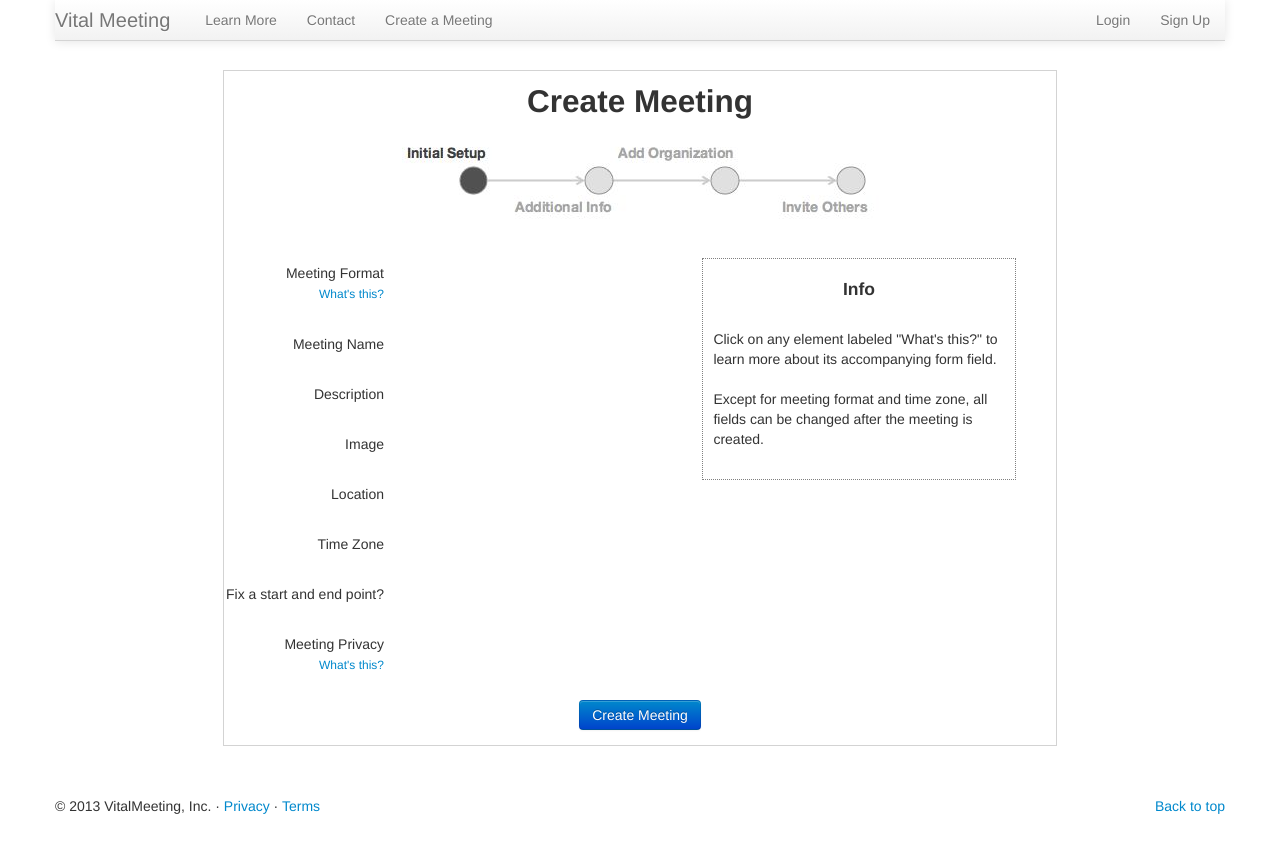
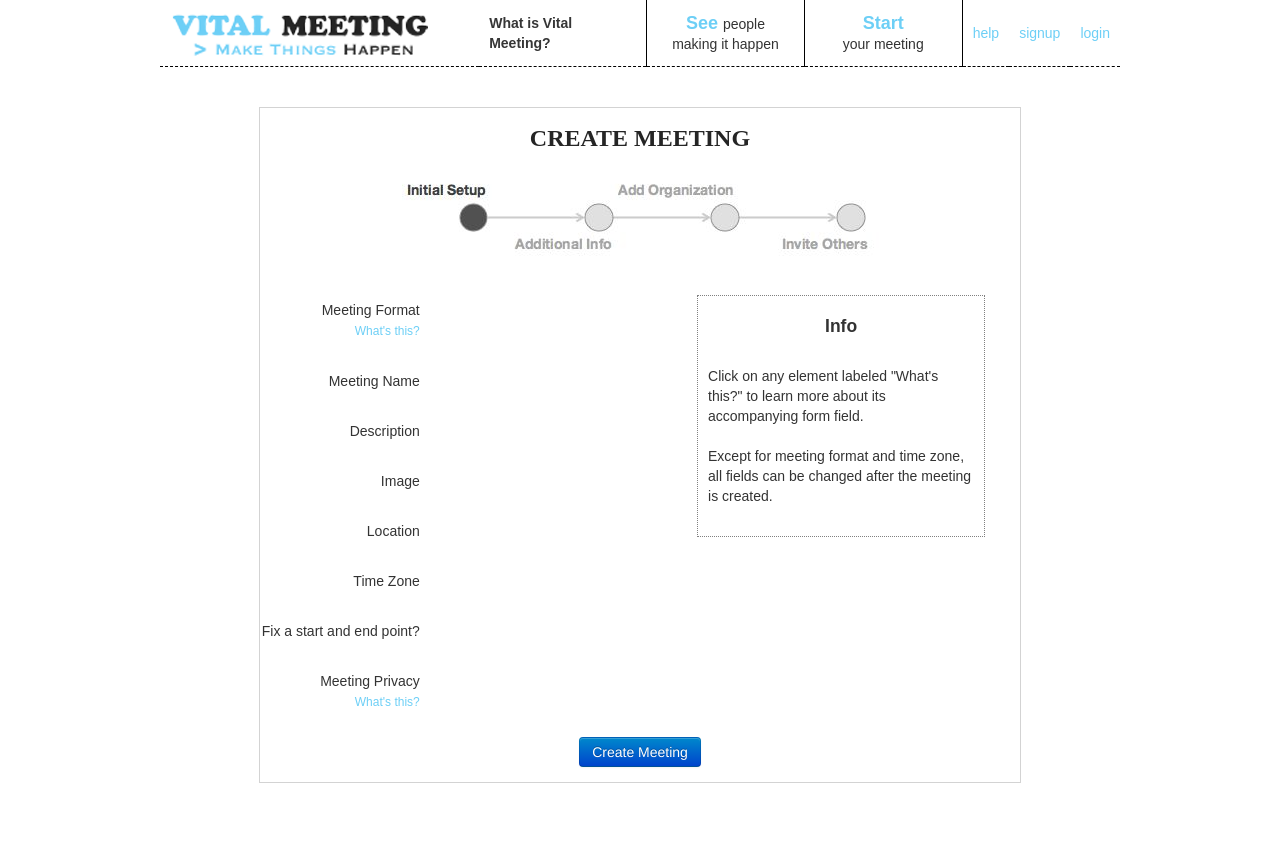
Before and after one commit to estonkm/meetings, a Django app: template meetingapp/templates/create.html in a window 1280 px wide. After the commit the page ends 783 px from the top, so only its background shows below. Run offline with Django 3.2, Linux system fonts and the light colour scheme; the template is opened without the code that fills it, so the values that code supplies are empty; parts of the project's set-up code (start-up, migrations or seed data) failed here and were passed over; some libraries are stand-ins or nearby versions.

Commit message:
features

```diff
--- a/meetingapp/templates/attachorg.html
+++ b/meetingapp/templates/attachorg.html
@@ -7,7 +7,7 @@
 
 <div class="center_block container" style="min-width: 720px;">
 	<div style="text-align: center;">
-		<h2>Organization?</h2>
+		<h2 style="text-align: center;">Organization?</h2>
 		<img src="{% static "flow3.jpg" %}">
 	</div>
 	<div class="form_block">
--- a/meetingapp/templates/base.html
+++ b/meetingapp/templates/base.html
@@ -2,7 +2,7 @@
 <html lang="en">
 <head>
 	<meta charset="utf-8">
-	<title>Vital Meeting &middot; Structured Online Meetings</title>
+	<title>Vital Meeting &middot; Make Things Happen</title>
     <meta name="viewport" content="width=device-width, initial-scale=1.0">
     <meta name="description" content="">
     <meta name="author" content="">
@@ -23,6 +23,8 @@
 
     <link href="{% static "flexslider/flexslider.css" %}" rel="stylesheet">
 
+    <link rel="stylesheet" type="text/css" href="{% static "vitalmeeting.css" %}" />
+
     <!--<script src="{% static "jquery/ui/jquery.ui.core.js" %}"></script>
     <script src="{% static "jquery/ui/jquery.ui.widget.js" %}"></script>
 
@@ -30,6 +32,58 @@
 
 
 </head>
+
+<body style="padding: 0px;">
+<div class="header" style="margin-bottom: 40px;">
+
+  <div id="box1">
+    {% if not user.is_authenticated %}
+      <table>
+      <tr class="header">
+      <td class="column1"> <a href="/"> <img src="{% static "images/logo.gif" %}" width="258" height="46" alt="Vital Meeting"> </a> </td>
+      <td class="column2"> <a id="column2" href=""> What is Vital <br /> Meeting? </a> </td>
+      <td class="column3"> <a href=""> <span> See </span> </a> people <br /> making it happen </td>
+      <td class="column4"> <a href="/create/"> <span> Start </span> </a> <br /> your meeting </td>
+      <td class="column5"> <a href=""> help </a> </td>
+      <td class="column6"> <a href="/signup/"> signup </a> </td>
+      <td class="column7"> <a href="/login/"> login </a> </td>
+      </tr>
+      </table>
+    {% else %}
+    <table>
+    <tr class="header">
+    <td class="column1"> <a href="/"> <img src="{% static "images/logo.gif" %}" width="258" height="46" alt="Vital Meeting"> </a> </td>
+    <td class="column3"> <a href=""> <span> See </span> </a> people <br /> making things happen </td>
+    <td class="column4"> <a href="/contacts/"> <span> My Contacts </span> </a> </td>
+    <td class="column4"> <a href="/home/"> <span> My Meetings </span> </a> </td>
+    <td class="column5"> <a href=""> help </a> </td>
+    <td class="column6"> <a href=""> {% if account.prof_pic != 'None' %}<img src="{{account.prof_pic.url}}" style="width: 50px; height: 50px;"> {% endif %}</a> </td>
+    <td class="column7"> {{user.first_name}} {{user.last_name}}<br /> <a href="../logout/"> logout </a> </td>
+    </tr>
+    </table>
+    {% endif %}
+  </div> <!-- end of box1 -->
+
+</div>
+<div class="container">
+  {% block content %}
+      Content
+  {% endblock %}
+</div>
+
+<!-- <div class="footer" style="margin-top: 50px;">
+<p>
+<ul>
+<li> <a href=""> help </a>  </li>
+<li> <a href=""> privacy </a>  </li>
+<li> <a href=""> terms </a>  </li>
+<li> <a href=""> contact </a>  </li>
+<li> <a href=""> copyright &copy; 2013 VitalMeeting, Inc.  </a> </li>
+</ul>
+</p>
+</div> -->
+
+</body>
 
 <script type='text/javascript'>
 var _glc =_glc || []; _glc.push('all_ag9zfmNsaWNrZGVza2NoYXRyDgsSBXVzZXJzGJn89g4M');
@@ -41,144 +95,6 @@ glcspt.async = true; glcspt.src = glcpath + 'livechat-new.js';
 var s = document.getElementsByTagName('script')[0];s.parentNode.insertBefore(glcspt, s);
 </script>
 
-
-<body>
-	<div class="navbar navbar-fixed-top">
-
-    <div class="container">
-  <div class="navbar-inner">
-				<a class="brand" href="..">Vital Meeting</a>
-				<div class="nav-collapse collapse">
-					<ul class="nav">
-						<li class="">
-							<a data-toggle="modal" role="button" href="#learnMore">Learn More</a>
-						</li>
-						<li class="">
-							<a data-toggle="modal" role="button" href="#contactInfo">Contact</a>
-						</li>
-						<li class="">
-							<a href="/create/">Create a Meeting</a>
-						</li>
-					</ul>
-        </div>
-        <ul class="nav pull-right">
-          {% if user.is_authenticated %}
-          <li class="">
-            <a href="../home/">My Meetings</a>
-          </li>
-          <li class="">
-            <a href="../profile/">Profile</a>
-          </li>
-          <li class="">
-            <a href="../contacts/">Contacts</a>
-          <li>
-          <li class="">
-            <a href="../logout/">Logout</a>
-          </li>
-          {% else %}
-          <li class="">
-            <a href="../login/">Login</a>
-          </li>
-          <li class="">
-            <a href="../signup/">Sign Up</a>
-          </li>
-          {% endif %}
-        </ul>
-        <button type="button" class="btn btn-navbar" data-toggle="collapse" data-target=".nav-collapse">
-          <span class="icon-bar"></span>
-          <span class="icon-bar"></span>
-          <span class="icon-bar"></span>
-        </button>
-			</div>
-		</div>
-	</div>
-    {% block content %}
-        Content
-    {% endblock %}
-    <div class="container">
-	    <footer style="margin-top: 50px;">
-	        <p class="pull-right"><a href="#">Back to top</a></p>
-	        <p>&copy; 2013 VitalMeeting, Inc. &middot; <a data-toggle="modal" role="button" href="#myModal">Privacy</a> &middot; <a data-toggle="modal" role="button" href="#myModal">Terms</a></p>
-	    </footer>
-	</div>
-
-</body>
-
-<div id="myModal" class="modal hide fade" tabindex="-1" role="dialog" aria-labelledby="myModalLabel" aria-hidden="true">
-  <div class="modal-header">
-    <button type="button" class="close" data-dismiss="modal" aria-hidden="true">×</button>
-    <h3 id="myModalLabel">Under Construction</h3>
-  </div>
-  <div class="modal-body">
-    <p>Please check back later!</p>
-  </div>
-  <div class="modal-footer">
-    <button type="button" data-dismiss="modal" class="btn btn-primary">Ok</button>
-  </div>
-</div>
-
-<div id="contactInfo" class="modal hide fade" tabindex="-1" role="dialog" aria-labelledby="myModalLabel" aria-hidden="true">
-  <div class="modal-header">
-    <button type="button" class="close" data-dismiss="modal" aria-hidden="true">×</button>
-    <h3 id="myModalLabel">Contact Information</h3>
-  </div>
-  <div class="modal-body">
-    <p>info@vitalmeeting.com - don't hesitate to shoot us an email!</p>
-  </div>
-  <div class="modal-footer">
-    <button type="button" data-dismiss="modal" class="btn btn-primary">Close</button>
-  </div>
-</div>
-
-<div id="learnMore" class="modal hide fade" tabindex="-1" role="dialog" aria-labelledby="myModalLabel" aria-hidden="true">
-  <div class="modal-header">
-    <button type="button" class="close" data-dismiss="modal" aria-hidden="true">×</button>
-    <h3 id="myModalLabel">Make It Happen.</h3>
-  </div>
-  <div class="modal-body">
-    <div style="margin: auto; width: 400px; height: 300px;">
-      <div class="flexslider">
-          <ul class="slides">
-            <li>
-              <img src="{% static "meeting_identify.jpg" %}" style="width: 400px; height: 300px;">
-            </li>
-            <li>
-              <img src="{% static "meeting_invite.jpg" %}" style="width: 400px; height: 300px;">
-            </li>
-            <li>
-              <img src="{% static "meeting_concoct.jpg" %}" style="width: 400px; height: 300px;">
-            </li>
-            <li>
-              <img src="{% static "meeting_achieve.jpg" %}" style="width: 400px; height: 300px;">
-            </li>
-          </ul>
-      </div>
-    </div>
-    <br><br><br>
-    <p>Is there something you wish would be done but no one seems to take on the problem?</p>
-    <p>Is there a project you'd like to accomplish and want support for?</p>
-    <p>Do you wish you could speak directly with the people in authority?</p><br>
-
-    <p>Stop wishing and take action:</p><br>
-
-    <p>1. Create an Interview and raise your issue with the person responsible.</p>
-    <p>2. Create an Online Project and Invite People to Brainstorm.</p>
-    <p>3. Create an Interactive Chat and Invite People for An Online Chat Session.</p><br>
-
-    <p>Vital Meeting - Make It Happen.</p>
-  </div>
-  <div class="modal-footer">
-    <button type="button" data-dismiss="modal" class="btn btn-primary">Close</button>
-  </div>
-</div>
-
-<script src="{% static "flexslider/jquery.flexslider-min.js" %}"></script>
-
-<script>
-$('#learnMore').on('shown', function() {
-  $('.flexslider').flexslider({ animation: "slide"});
-});
-</script>
 
 <script type="text/javascript">
 
--- a/meetingapp/templates/create.html
+++ b/meetingapp/templates/create.html
@@ -8,7 +8,7 @@
 
 <div class="center_block container" style="min-width: 720px;">
 	<div style="text-align: center;">
-		<h2>Create Meeting</h2>
+		<h2 style="text-align: center;">Create Meeting</h2>
 		<img src="{% static "flow1.jpg" %}">
 	</div>
 	<div class="form_block">
--- a/meetingapp/templates/home.html
+++ b/meetingapp/templates/home.html
@@ -9,10 +9,10 @@
 <div id="box1">
 <table>
 <tr class="header">
-<td class="column1"> <a href="index.html"> <img src="{% static "images/logo.gif" %}" width="258" height="46" alt="Vital Meeting"> </a> </td>
+<td class="column1"> <a href="/"> <img src="{% static "images/logo.gif" %}" width="258" height="46" alt="Vital Meeting"> </a> </td>
 <td class="column3"> <a href=""> <span> See </span> </a> people <br /> making things happen </td>
-<td class="column4"> <a href="../contacts/"> <span> My Contacts </span> </a> </td>
-<td class="column4"> <a href="../home/"> <span> My Meetings </span> </a> </td>
+<td class="column4"> <a href="/contacts/"> <span> My Contacts </span> </a> </td>
+<td class="column4"> <a href="/home/"> <span> My Meetings </span> </a> </td>
 <td class="column5"> <a href=""> help </a> </td>
 <td class="column6"> <a href=""> {% if account.prof_pic != 'None' %}<img src="{{account.prof_pic.url}}" style="width: 50px; height: 50px;"> {% endif %}</a> </td>
 <td class="column7"> {{user.first_name}} {{user.last_name}}<br /> <a href="../logout/"> logout </a> </td>
--- a/meetingapp/templates/invite.html
+++ b/meetingapp/templates/invite.html
@@ -21,7 +21,7 @@
 
 <div class="center_block container" style="width: 80%; min-width: 720px;">
 	<div style="text-align: center;">
-		<h2>Invite Others</h2>
+		<h2 style="text-align: center;">Invite Others</h2>
 		<img src="{% static "flow4.jpg" %}">
 	</div>
 	<div class="form_block" style="width: 60%;">
--- a/meetingapp/templates/setchat.html
+++ b/meetingapp/templates/setchat.html
@@ -8,7 +8,7 @@
 
 <div class="center_block container" style="min-width: 720px;">
 	<div style="text-align: center;">
-		<h2>Set Interactive Chat</h2>
+		<h2 style="text-align: center;">Set Interactive Chat</h2>
 		<img src="{% static "flow2.jpg" %}">
 	</div>
 	<div class="form_block">
--- a/meetingapp/templates/setinterview.html
+++ b/meetingapp/templates/setinterview.html
@@ -8,7 +8,7 @@
 
 <div class="center_block container" style="min-width: 720px;">
 	<div style="text-align: center;">
-		<h2>Set Interview</h2>
+		<h2 style="text-align: center;">Set Interview</h2>
 		<img src="{% static "flow2.jpg" %}">
 	</div>
 	<div class="form_block">
--- a/meetingapp/templates/setnormal.html
+++ b/meetingapp/templates/setnormal.html
@@ -8,7 +8,7 @@
 
 <div class="center_block container" style="min-width: 720px;">
 	<div style="text-align: center;">
-		<h2>Add Agenda Items</h2>
+		<h2 style="text-align: center;">Add Agenda Items</h2>
 		<img src="{% static "flow2.jpg" %}">
 	</div>
 	<div class="form_block">
--- a/meetingapp/templates/signup.html
+++ b/meetingapp/templates/signup.html
@@ -8,7 +8,7 @@
 
 <link href="{% static "formbase.css" %}" rel="stylesheet" type="text/css">
 
-<div class="center_block container">
+<div class="center_block container" style="min-width: 720px;">
 	<div class="form_block">
 		<form class="form-horizontal" style="" method="post">
 			{% csrf_token %}
```
Also changed, not shown: meetingapp/templates/index.html (+19 -4 lines), meetingapp/templates/oldbase.html (added, +197 -0 lines).
